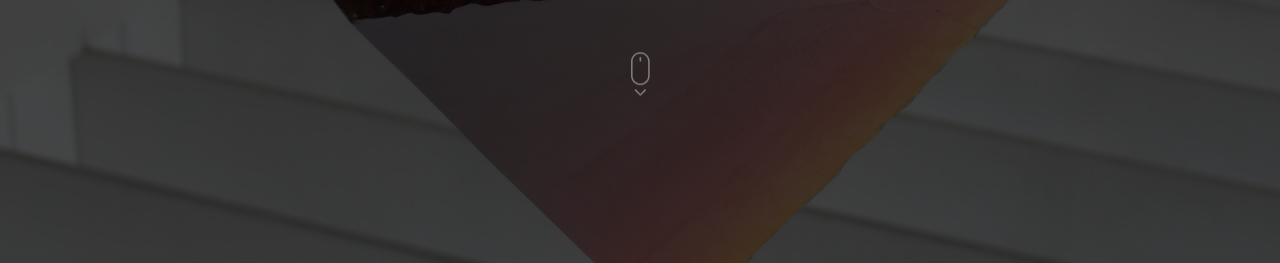
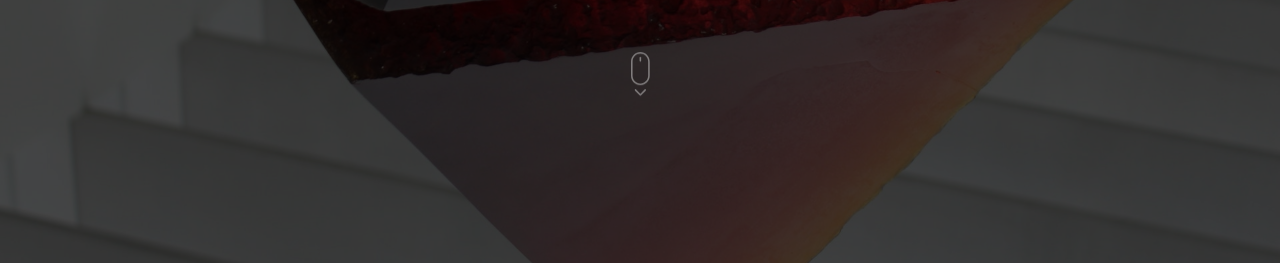
Before and after one commit to ayanb911/crossroof, a website: page index.html in a window 1280 px wide. Shown: the part 359-622 px from the top of the page. Drawn offline with nearby package versions, Linux system fonts and the light colour scheme.

Commit message:
background image position changed

```diff
--- a/assets/sass/style.scss
+++ b/assets/sass/style.scss
@@ -87,7 +87,7 @@ section{
   max-height: 732px;
   height: 100%;
   position: relative;
-  background: url("../../assets/images/Background Images/bg-banner-1.jpeg") no-repeat center center;
+  background: url("../../assets/images/Background Images/bg-banner-1.jpeg") no-repeat 0 0;
   background-size: cover;
   &:after{
     content: "";
```
Also changed, not shown: assets/css/style.css.
